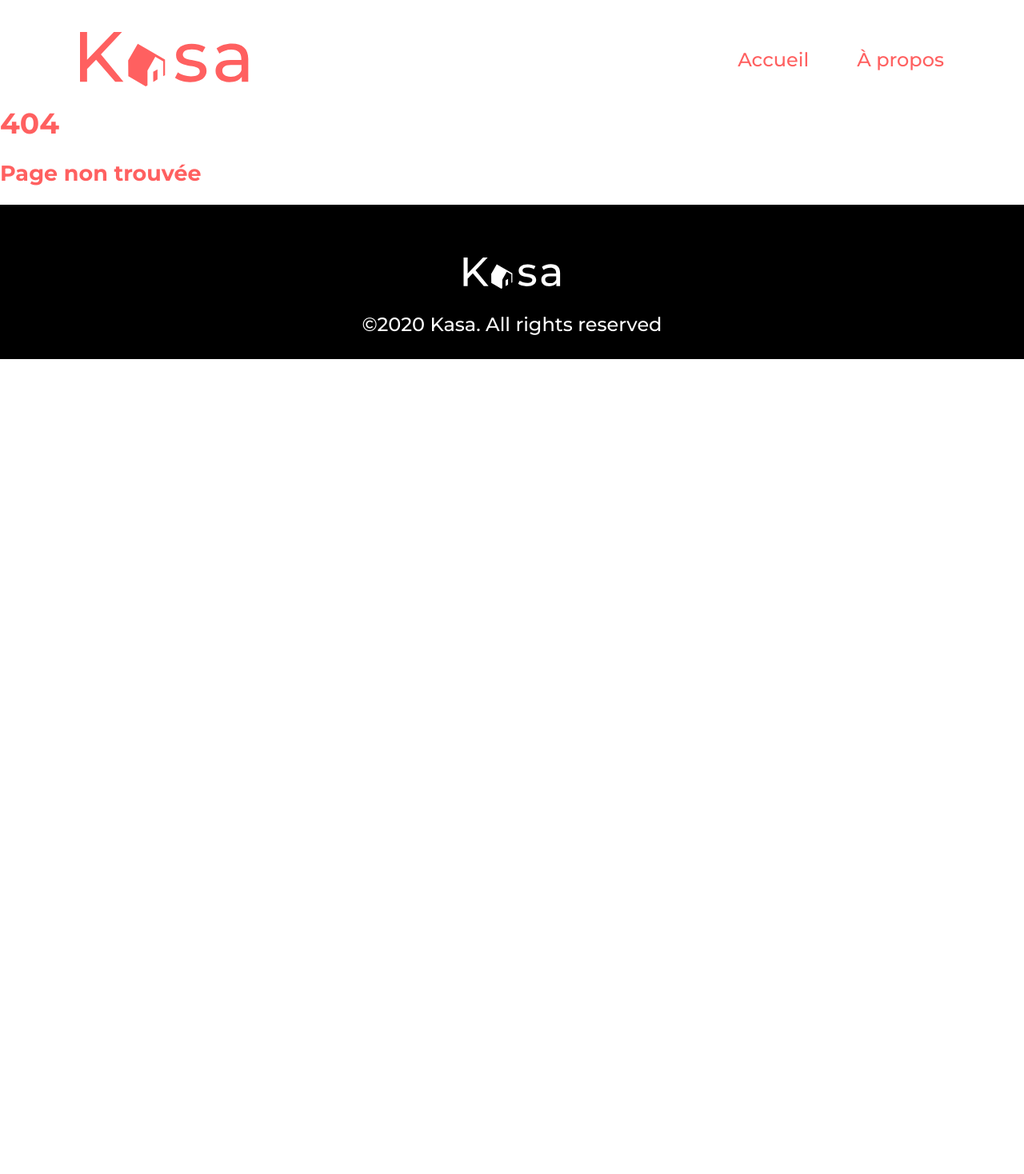
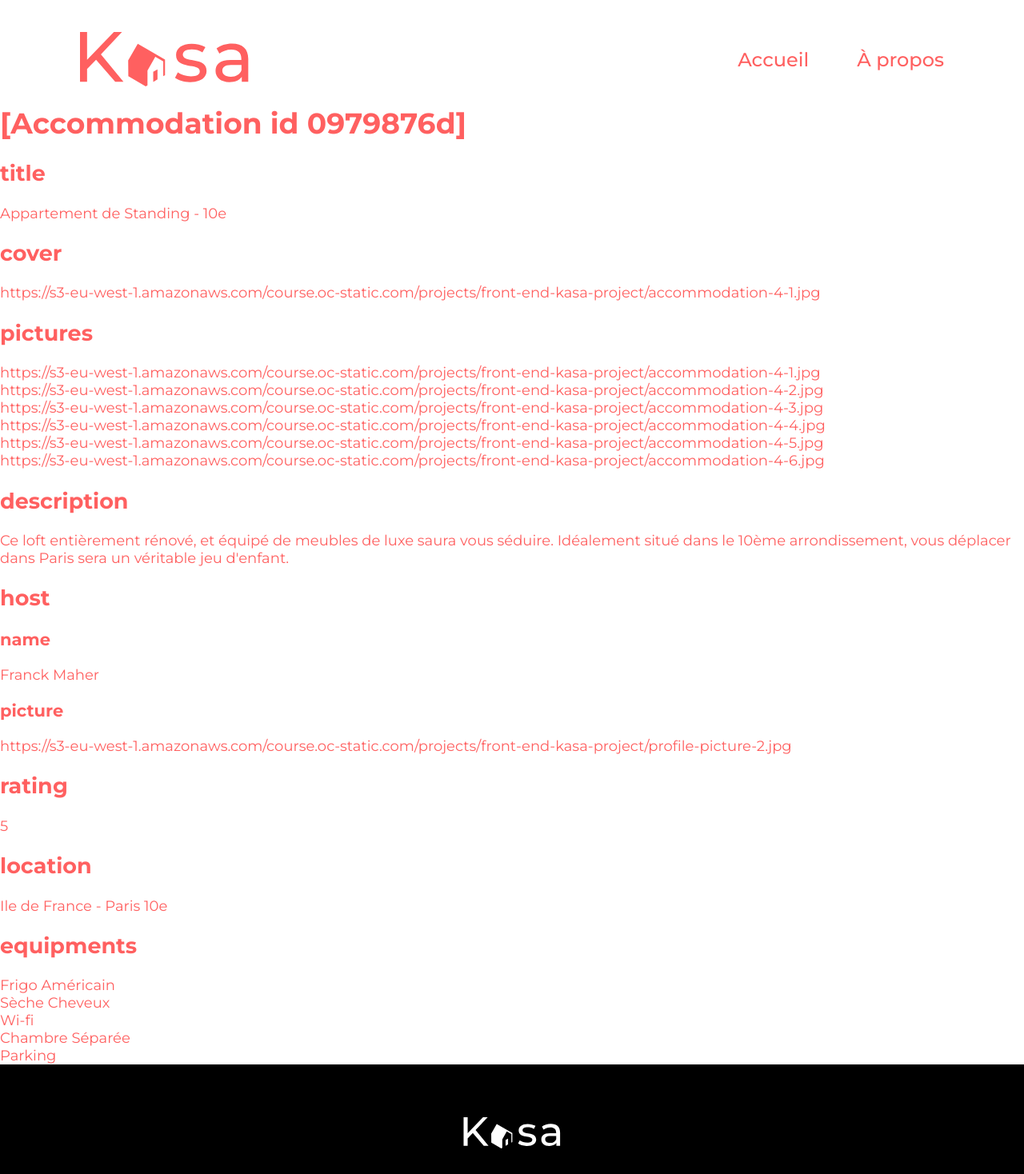
Before and after one commit to yblngr/p7, a React (Create React App) app: page /accommodation/0979876d in a window 1280 px wide. Before the commit this address had no page. Shown: the top 1468 px of the page at 80% size. Before the commit the page ends 800 px from the top, so only its background shows below. Built offline with nearby package versions, Linux system fonts and the light colour scheme; the HTML template or start-up script is replaced by a standard one.

Commit message:
Home page : Card component updated

```diff
--- a/src/App.jsx
+++ b/src/App.jsx
@@ -12,7 +12,7 @@ function App() {
       <Routes>
         <Route path="/" element={<Layout />}>
           <Route index element={<Home />} />
-          <Route path="accommodation" element={<Accommodation />} />
+          <Route path="accommodation/:id" element={<Accommodation />} />
           <Route path="about" element={<About />} />
           <Route path="*" element={<NotFound />} />
         </Route>
--- a/src/components/Banner.jsx
+++ b/src/components/Banner.jsx
@@ -1,9 +1,11 @@
-import photo from '../assets/banner.png'
+import bannerImage from '../assets/banner.png'
 
 function Banner() {
   return (
     <figure className="banner">
-      <img src={photo} alt="image logo" width="600" />
+      <div className="mask">
+        <img src={bannerImage} alt="Bannière" />
+      </div>
       <figcaption>Chez&nbsp;vous, partout&nbsp;et&nbsp;ailleurs</figcaption>
     </figure>
   )
--- a/src/components/Card.jsx
+++ b/src/components/Card.jsx
@@ -1,12 +1,21 @@
-import imagecard from '../assets/photo.png'
+import { Link } from 'react-router-dom'
+import PropTypes from 'prop-types'
 
-function Card() {
+function Card({ id, title, cover }) {
   return (
-    <div className="card">
-      <img src={imagecard} alt="photo" />
-      <p>Titre de la location</p>
-    </div>
+    <Link className="card" to={`/accommodation/${id}`}>
+      <div className="mask">
+        <img src={cover} alt={title} />
+      </div>
+      <p>{title}</p>
+    </Link>
   )
 }
 
+Card.propTypes = {
+  id: PropTypes.string,
+  title: PropTypes.string,
+  cover: PropTypes.string,
+}
+
 export default Card
--- a/src/layout/Accommodation.jsx
+++ b/src/layout/Accommodation.jsx
@@ -1,7 +1,37 @@
+import { useParams } from 'react-router-dom'
+
+import accommodations from '../assets/logements.json'
+
 function Accommodation() {
+  const { id } = useParams()
+  const acc = accommodations.find((elt) => elt.id === id)
+  console.log(acc)
   return (
     <>
-      <h1>[Accommodation]</h1>
+      <h1>[Accommodation id {id}]</h1>
+      <h2>title</h2>
+      <p>{acc.title}</p>
+      <h2>cover</h2>
+      <p>{acc.cover}</p>
+      <h2>pictures</h2>
+      {acc.pictures.map((elt, index) => (
+        <p key={index}>{elt}</p>
+      ))}
+      <h2>description</h2>
+      <p>{acc.description}</p>
+      <h2>host</h2>
+      <h3>name</h3>
+      <p>{acc.host.name}</p>
+      <h3>picture</h3>
+      <p>{acc.host.picture}</p>
+      <h2>rating</h2>
+      <p>{acc.rating}</p>
+      <h2>location</h2>
+      <p>{acc.location}</p>
+      <h2>equipments</h2>
+      {acc.equipments.map((elt, index) => (
+        <p key={index}>{elt}</p>
+      ))}
     </>
   )
 }
--- a/src/layout/Home.jsx
+++ b/src/layout/Home.jsx
@@ -3,20 +3,13 @@ import Card from '../components/Card'
 import accommodations from '../assets/logements.json'
 
 function Home() {
-  console.table(accommodations)
   return (
     <main className="home">
-      <div className="sized">
-        <Banner />
-        <div className="cardset">
-          <Card />
-          <Card />
-          <Card />
-          <Card />
-          <Card />
-          <Card />
-          <Card />
-        </div>
+      <Banner />
+      <div className="cardset">
+        {accommodations.map(({ id, title, cover }) => (
+          <Card key={id} id={id} title={title} cover={cover} />
+        ))}
       </div>
     </main>
   )
--- a/src/styles/components/_Banner.scss
+++ b/src/styles/components/_Banner.scss
@@ -1,5 +1,4 @@
 .banner {
-  background-color: #000000;
   width: 100%;
   height: 223px;
   display: flex;
@@ -9,11 +8,15 @@
   align-items: center;
   justify-content: center;
 
+  .mask {
+    background-color: rgb(0, 0, 0, 0.3);
+  }
+
   img {
     object-fit: cover;
     width: 100%;
     height: 100%;
-    opacity: 0.7;
+    mix-blend-mode: multiply;
   }
 
   figcaption {
--- a/src/styles/components/_Card.scss
+++ b/src/styles/components/_Card.scss
@@ -8,10 +8,23 @@ main.home .card {
   position: relative;
   flex: auto;
 
+  .mask {
+    width: 100%;
+    height: 100%;
+    background: linear-gradient(to bottom, white 50%, #00000080 100%);
+  }
+
   img {
     object-fit: cover;
     width: 100%;
     height: 100%;
+    mix-blend-mode: multiply;
+    transform: scale(1);
+    transition: transform 0.3s ease-in-out;
+  }
+
+  &:hover img {
+    transform: scale(1.1);
   }
 
   p {
@@ -24,6 +37,7 @@ main.home .card {
   }
 
   @media screen and (width <= map-get($breakpoints, 'mobile')) {
+    // size mobile : 335 x 255
     width: 255px;
     height: 255px;
     min-width: 255px;
```
